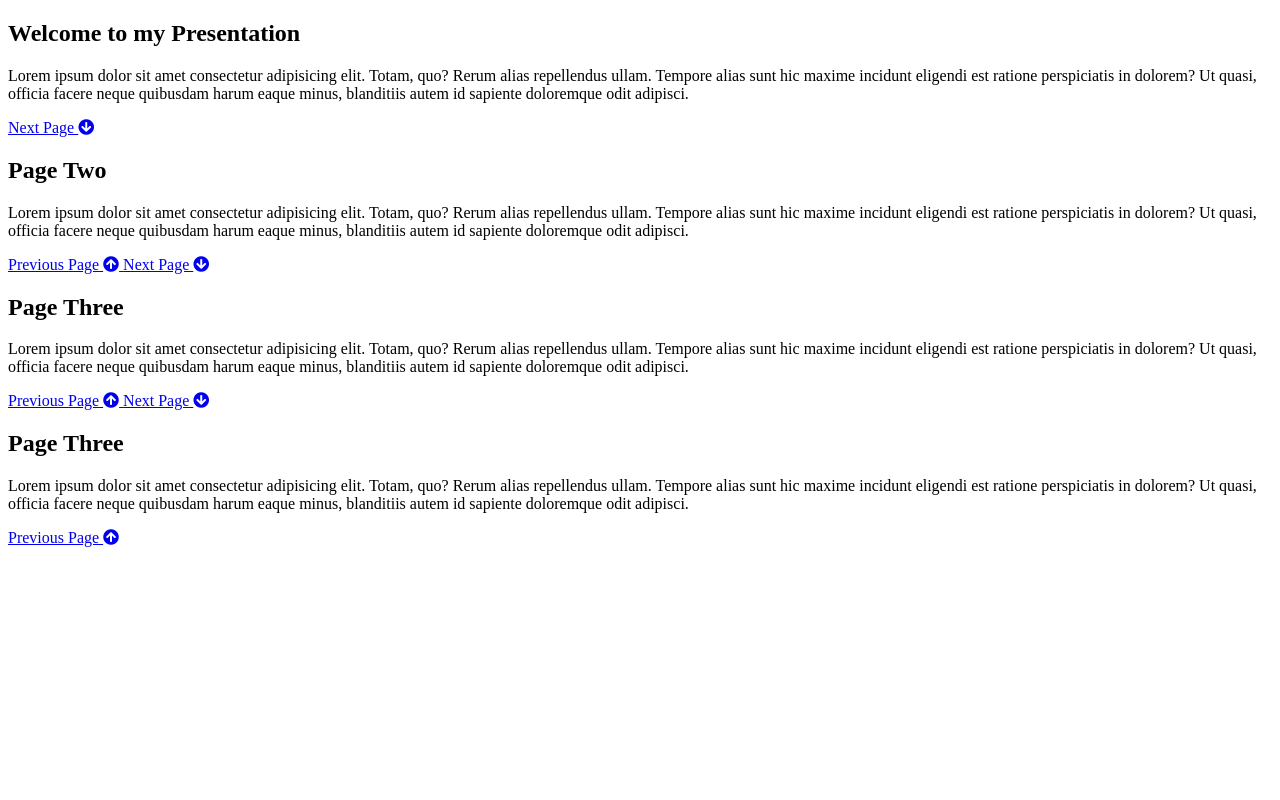
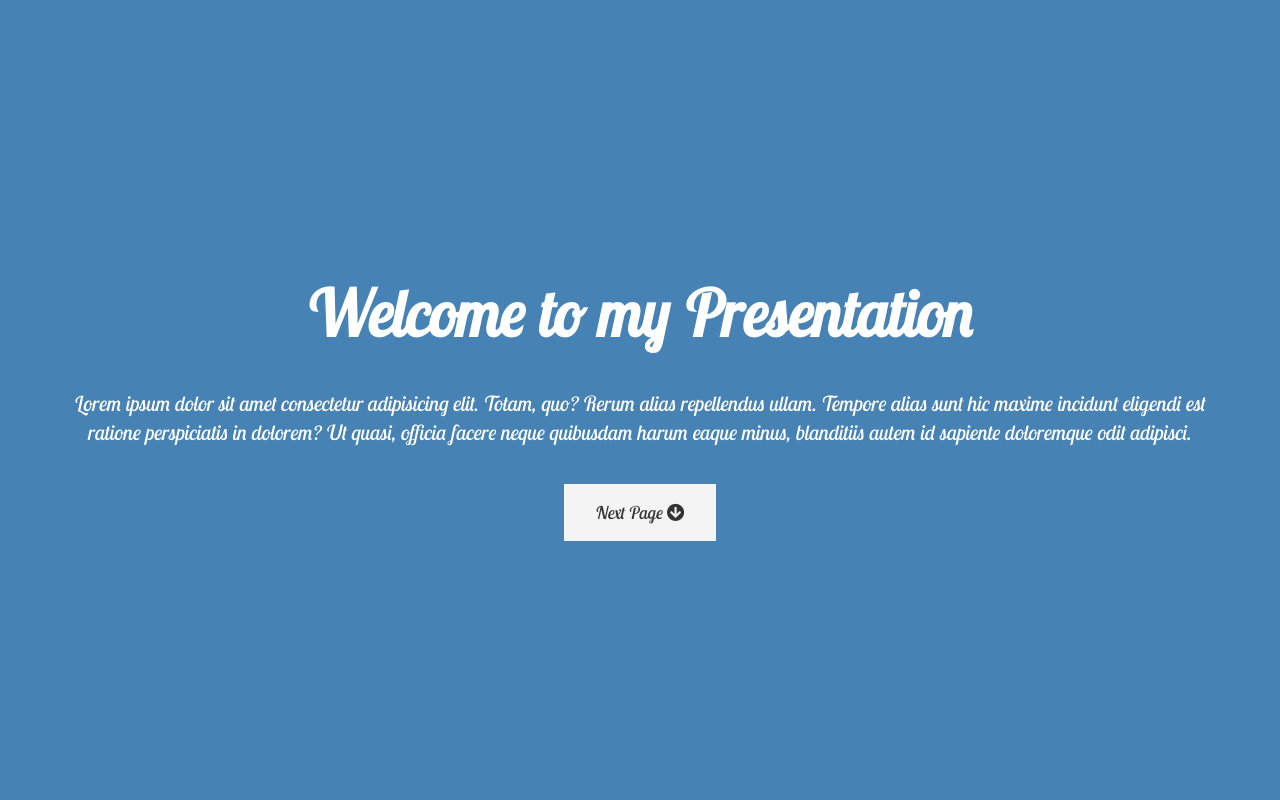
Before and after one commit to tony-the-coder/Presentation_Website, a plain HTML site: page index.html in a window 1280 px wide. Shown: the top 800 px of the page. Drawn offline with nearby package versions, Linux system fonts and the light colour scheme.

Commit message:
A walkthough for a presentation website. It is almost as nice as PowerPoint.  Okay project.

```diff
--- a/index.html
+++ b/index.html
@@ -67,6 +67,26 @@
 
         </div>
     </section>
+
+
+    <script src="https://code.jquery.com/jquery-3.5.1.min.js"
+        integrity="sha256-9/aliU8dGd2tb6OSsuzixeV4y/faTqgFtohetphbbj0=" crossorigin="anonymous"></script>
+
+    <script>
+        // Smooth Scrolling
+        $('.btn').on('click', function (event) {
+            if (this.hash !== '') {
+                event.preventDefault();
+                const hash = this.hash;
+                $('html, body').animate(
+                    {
+                        scrollTop: $(hash).offset().top
+                    },
+                    600
+                );
+            }
+        });
+    </script>
 </body>
 
 </html>
--- a/style.css
+++ b/style.css
@@ -0,0 +1,100 @@
+@import url("https://fonts.googleapis.com/css2?family=Lobster+Two:ital@1&display=swap");
+
+:root {
+  --page-1-color: steelblue;
+  --page-2-color: tan;
+  --page-3-color: teal;
+  --page-4-color: slateblue;
+  --animate-speed: 2s;
+}
+
+body {
+  font-family: "Lobster Two", cursive;
+  line-height: 1.4;
+  color: #fff;
+  margin: 0;
+  padding: 0;
+  overflow: hidden;
+}
+
+/* Page Colors */
+
+#page-1 {
+  background: var(--page-1-color);
+}
+#page-2 {
+  background: var(--page-2-color);
+}
+#page-3 {
+  background: var(--page-3-color);
+}
+#page-4 {
+  background: var(--page-4-color);
+}
+
+.page {
+  display: flex;
+  flex-direction: column;
+  height: 100vh;
+  align-items: center;
+  justify-content: center;
+  text-align: center;
+  padding: 0 4rem;
+}
+
+.page h1 {
+  font-size: 4rem;
+  line-height: 1.2;
+  margin: 1rem;
+}
+
+.page p {
+  font-size: 1.3rem;
+}
+
+.btn {
+  display: inline-block;
+  padding: 1rem 2rem;
+  background: #f4f4f4;
+  color: #333;
+  text-decoration: none;
+  border: none;
+  margin-top: 1rem;
+  font-size: 1.1rem;
+  transition: all 0.3s ease-in;
+}
+
+.btn:hover,
+.btn-dark {
+  background: #333;
+  color: #4fff;
+}
+
+.btn-dark:hover {
+  background: #f4f4f4;
+  color: #333;
+}
+
+/* Transform, translateY and translateX. Use @keyframes */
+
+#page-1 h1 {
+  transform: translatey(-1200px);
+  animation: heading var(--animate-speed) forwards ease-in;
+}
+
+#page-1 p {
+  transform: translatex(2100px);
+  animation: paragraphs var(--animate-speed) forwards ease-in 2s;
+}
+
+@keyframes heading {
+  to {
+    transform: translatey(0);
+  }
+}
+
+@keyframes paragraphs {
+  to {
+    transform: translateX(0);
+  }
+}
```
